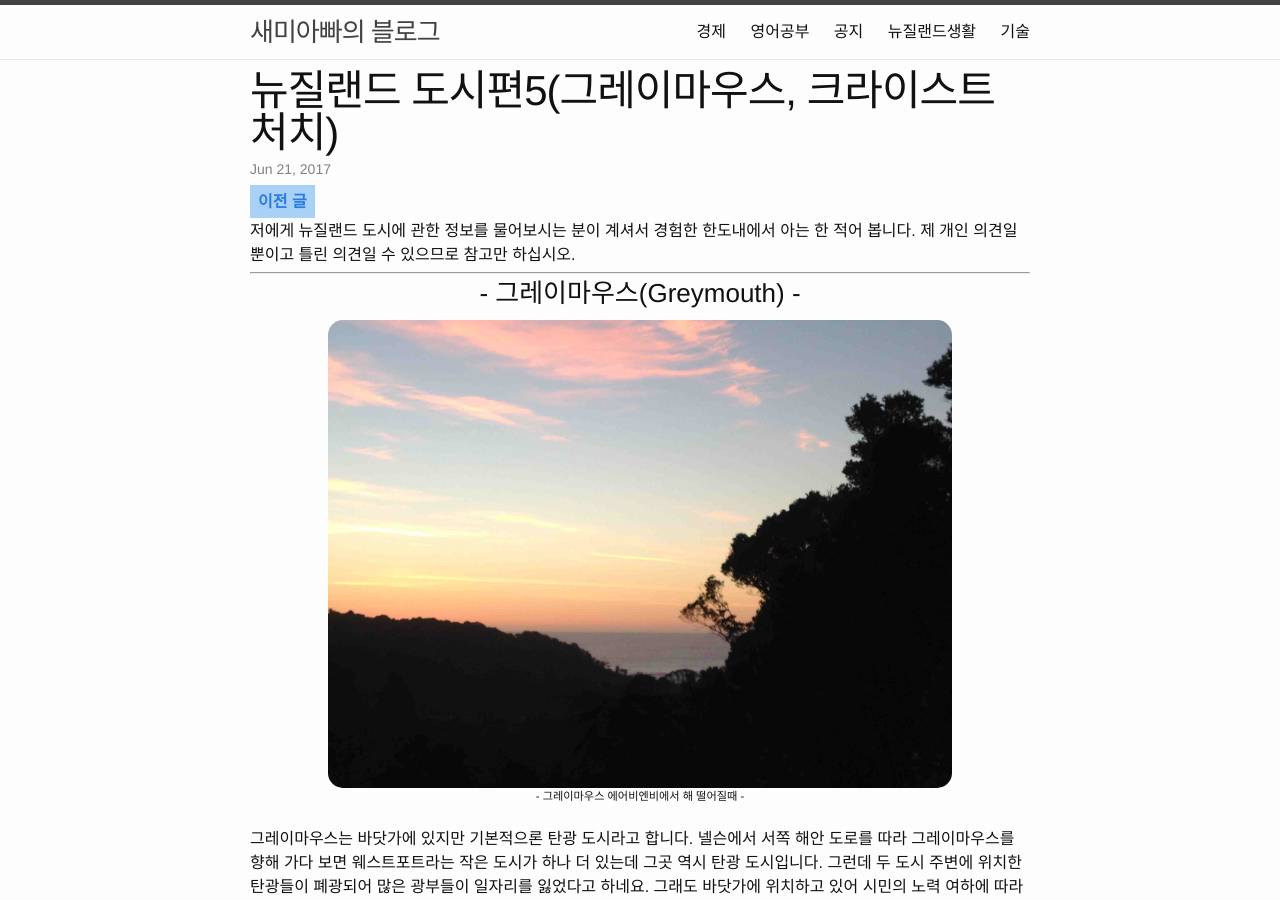
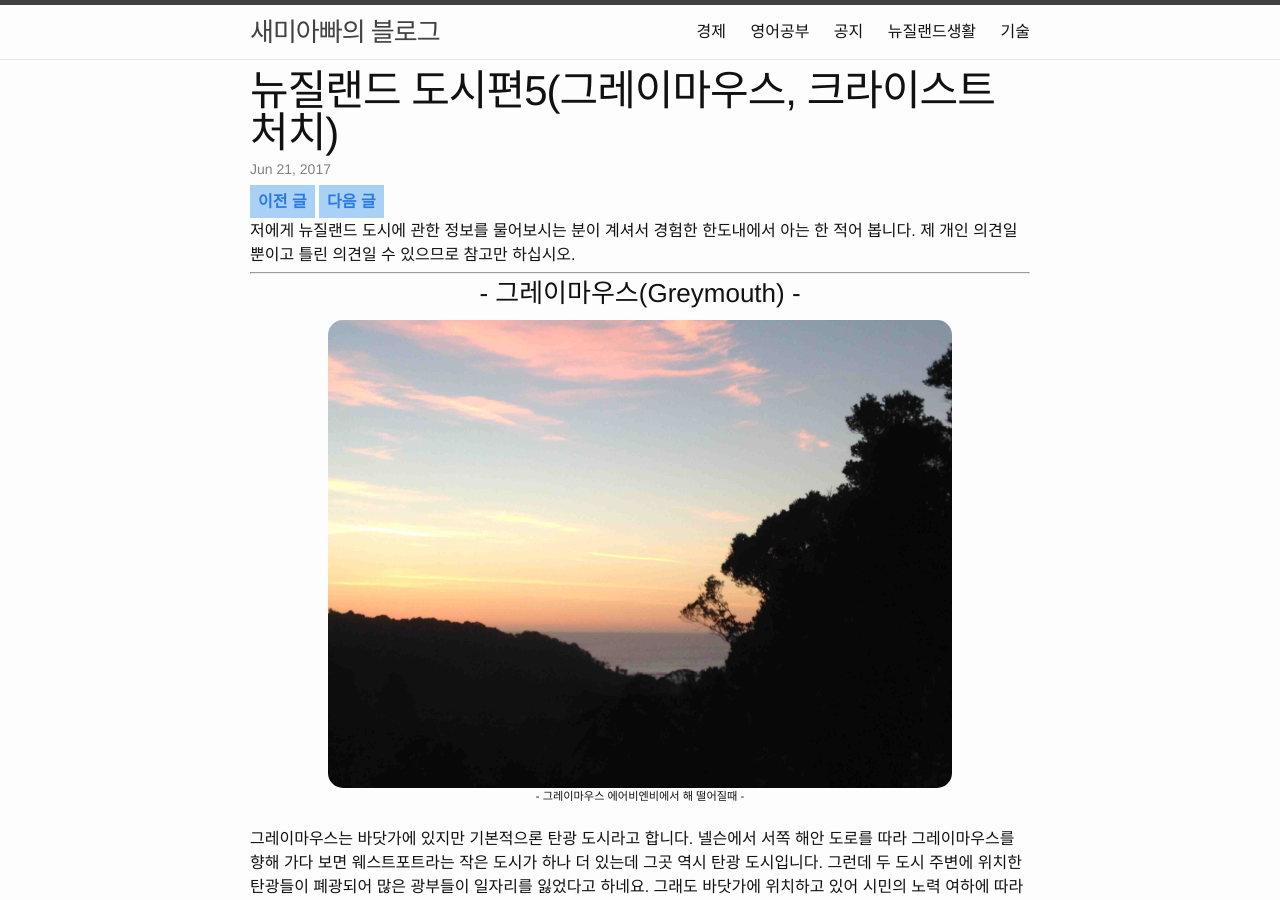
Before and after one commit to comsiro/comsiro.github.io, a Jekyll site: the page built from _posts/nzlife/2017-06-23-GreymouthNchristchurch.markdown, in a window 1280 px wide and 900 px high. Built offline with Jekyll 4.4.1, drawn with Linux system fonts in a browser that asks for light colours; comment, search, counter and statistics services are not loaded.

Commit message:
Google adsense update

```diff
--- a/_includes/head.html
+++ b/_includes/head.html
@@ -13,8 +13,4 @@
   {% if jekyll.environment == 'production' and site.google_analytics %}
   {% include google-analytics.html %}
   {% endif %}
-
-  {% if jekyll.environment == 'production' and site.google_adsense %}
-  {% include google-adsense.html %}
-  {% endif %}
 </head>
--- a/_layouts/default.html
+++ b/_layouts/default.html
@@ -8,6 +8,11 @@
     {% include header.html %}
 
     <main class="page-content" aria-label="Content">
+
+  {% if jekyll.environment == 'production' and site.google_adsense %}
+  {% include google-adsense.html %}
+  {% endif %}
+
       <div class="wrapper">
         {{ content }}
       </div>
--- a/_layouts/home.html
+++ b/_layouts/home.html
@@ -1,7 +1,6 @@
 ---
 layout: default
 ---
-
 <div class="home">
 
   <h1 class="page-heading">Posts</h1>
--- a/_posts/nzlife/2017-06-23-GreymouthNchristchurch.markdown
+++ b/_posts/nzlife/2017-06-23-GreymouthNchristchurch.markdown
@@ -7,6 +7,7 @@ categories: nzlife
 ---
 
 <a href="{{ site.github.url }}/nzlife/2017/06/22/PictonNNelson.html" class="page-change">이전 글</a>
+<a href="{{ site.github.url }}/nzlife/2017/06/24/QueenstownNNah.html" class="page-change">다음 글</a>
 
 저에게 뉴질랜드 도시에 관한 정보를 물어보시는 분이 계셔서 경험한 한도내에서 아는 한 적어 봅니다. 제 개인 의견일 뿐이고 틀린 의견일 수 있으므로 참고만 하십시오.
 <hr>
@@ -46,3 +47,4 @@ categories: nzlife
 크라이스츠처치에도 많은 수의 한인들이 거주하고 있습니다. 한인마트 여러개 존재하고요. 남섬의 수도이니 만큼 남섬에서 인구도 가장 많고 2017년 현재 인구가 뉴질랜드 도시 2위인가 3위인가 할 것으로 추정됩니다.
 
 <a href="{{ site.github.url }}/nzlife/2017/06/22/PictonNNelson.html" class="page-change">이전 글</a>
+<a href="{{ site.github.url }}/nzlife/2017/06/24/QueenstownNNah.html" class="page-change">다음 글</a>
```
Also changed, not shown: _includes/google-adsense.html (line endings or trailing spaces).
